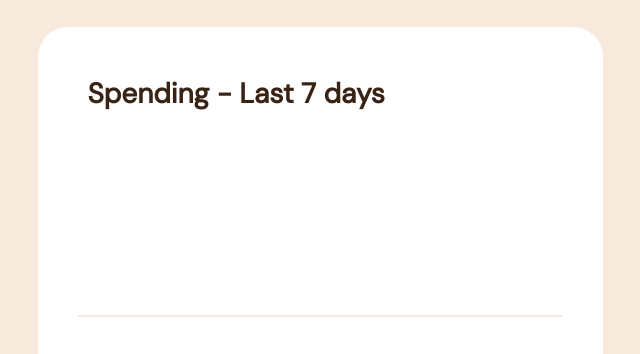
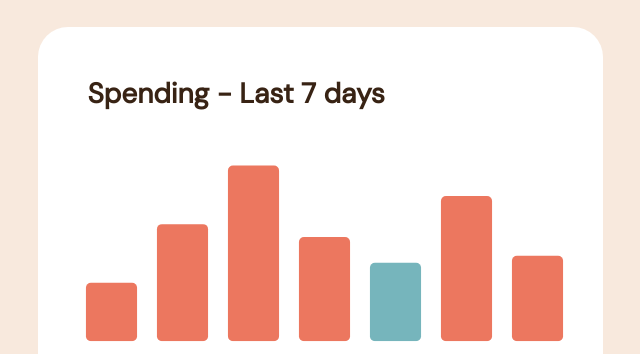
Before and after one commit to ga-bri-ela/Expenses-Chart-Component-with-Chart.js, a website: page index.html in a window 1280 px wide. Shown: the part 186-540 px from the top of the page, without its empty margins (320-960 px from the left). Drawn offline with nearby package versions, Linux system fonts and the light colour scheme.

Commit message:
-
Now the data is retrieved with async fetch().

Refactored the Chart.js.

```diff
--- a/index.html
+++ b/index.html
@@ -8,7 +8,7 @@
         <link rel="preconnect" href="https://fonts.googleapis.com">
         <link rel="preconnect" href="https://fonts.gstatic.com" crossorigin>
         <link href="https://fonts.googleapis.com/css2?family=DM+Sans:ital,wght@0,400;1,700&display=swap" rel="stylesheet">
-        <script src="https://cdn.jsdelivr.net/npm/chart.js@3.0.0/dist/chart.min.js"></script>
+     <script src="https://cdnjs.cloudflare.com/ajax/libs/Chart.js/3.7.1/chart.min.js"></script>
         <title>Expenses Chart Component</title>
     </head>
 
@@ -42,6 +42,6 @@
         </div>
         </div>
     </body>
-    <script type="module" src="script.js"></script>
+    <script src="script.js"></script>
     <script src="script.js"></script>
 </html>
--- a/package2.json
+++ /dev/null
@@ -1,3 +0,0 @@
-{
-    "type": "module"
-  }
--- a/script.js
+++ b/script.js
@@ -1,45 +1,42 @@
-import dataJSON from '/data.json' assert {type: 'json'};
-
-/*
 async function fetchData() {
     const url= 'data.json';
     const response = await fetch(url);
-    const dataPoints = await response.json();
-    return dataPoints;
-}
-
-fetchData().then(datapoints => {
-    const weekData = datapoints.map(
-        function(index){
-            return index;
-        });
-    console.log(index)
-    });
-*/
-
+    const datapoints = await response.json();
+    return datapoints;
+};
 
 const d = new Date();
 let today = d.getDay();
 let adjustedDay = today - 1;
 
-
 const daysHover = ['hsl(10, 79%, 85%)', 'hsl(10, 79%, 85%)', 'hsl(10, 79%, 85%)','hsl(10, 79%, 85%)', 'hsl(10, 79%, 85%)','hsl(10, 79%, 85%)'];
 daysHover.splice(adjustedDay, 0, 'hsl(186, 34%, 85%)');
 
+let days = [];
+let amount = [];
 
-window.onload = function () {
-    const ctx = document.getElementById('myChart').getContext('2d');
+fetchData().then(datapoints => {
+    let dataTotal = datapoints;
+    days = datapoints.map(
+        function(index){
+            return index.day;
+        });
+
+    amount = datapoints.map(
+        function(index){
+            return index.amount;
+    })
+
     let orangeBar = 'hsl(10, 79%, 65%)';
     let blueBar = 'hsl(186, 34%, 60%)';
+    const labels = days;
 
-
-
-    const myChart = new Chart(ctx, {
-      type: "bar",
-      data: {
-        labels: dataJSON.map((element) => element.day),
+      const data = {
+        labels: labels,
         datasets: [{
-            data: dataJSON.map((element) => element.amount),
+          backgroundColor: 'rgb(255, 99, 132)',
+          borderColor: 'rgb(255, 99, 132)',
+          data: amount,
           backgroundColor: (color) => {
             let backgroundColor = color.dataIndex === adjustedDay ? blueBar : orangeBar;
             return backgroundColor;
@@ -47,27 +44,14 @@ window.onload = function () {
           hoverBackgroundColor: (daysHover),
           borderSkipped: false,
           borderRadius: 5,
-        }],
-      },
+        }]
+      };
+
+      const config = {
+        type: 'bar',
+        data: data,
         options: {
             responsive: true,
-        plugins: {
-            legend: {
-                display: false
-            },
-            tooltip:{
-                backgroundColor: 'hsl(25, 47%, 15%)',
-                displayColors: false,
-                cornerRadius: 5,
-                padding: 10,
-                caretSize: 0,
-                callbacks: {
-                    title : (function () {
-                        return null;
-                    }),
-                },
-            }
-        },
             scales: {
                 x: {
                     title:{
@@ -89,6 +73,29 @@ window.onload = function () {
                     },
                 },
             },
+            plugins: {
+                legend: {
+                    display: false
                 },
+                tooltip:{
+                    backgroundColor: 'hsl(25, 47%, 15%)',
+                    displayColors: false,
+                    cornerRadius: 5,
+                    padding: 10,
+                    caretSize: 0,
+                    callbacks: {
+                        title : (function () {
+                            return null;
+                        }),
+                    },
+                },
+            },
+
+        }
+      };
+
+      const myChart = new Chart(
+        document.getElementById('myChart'),
+        config
+      );
 });
-  };
```
Lines whose indentation alone changed are shown as unchanged.
